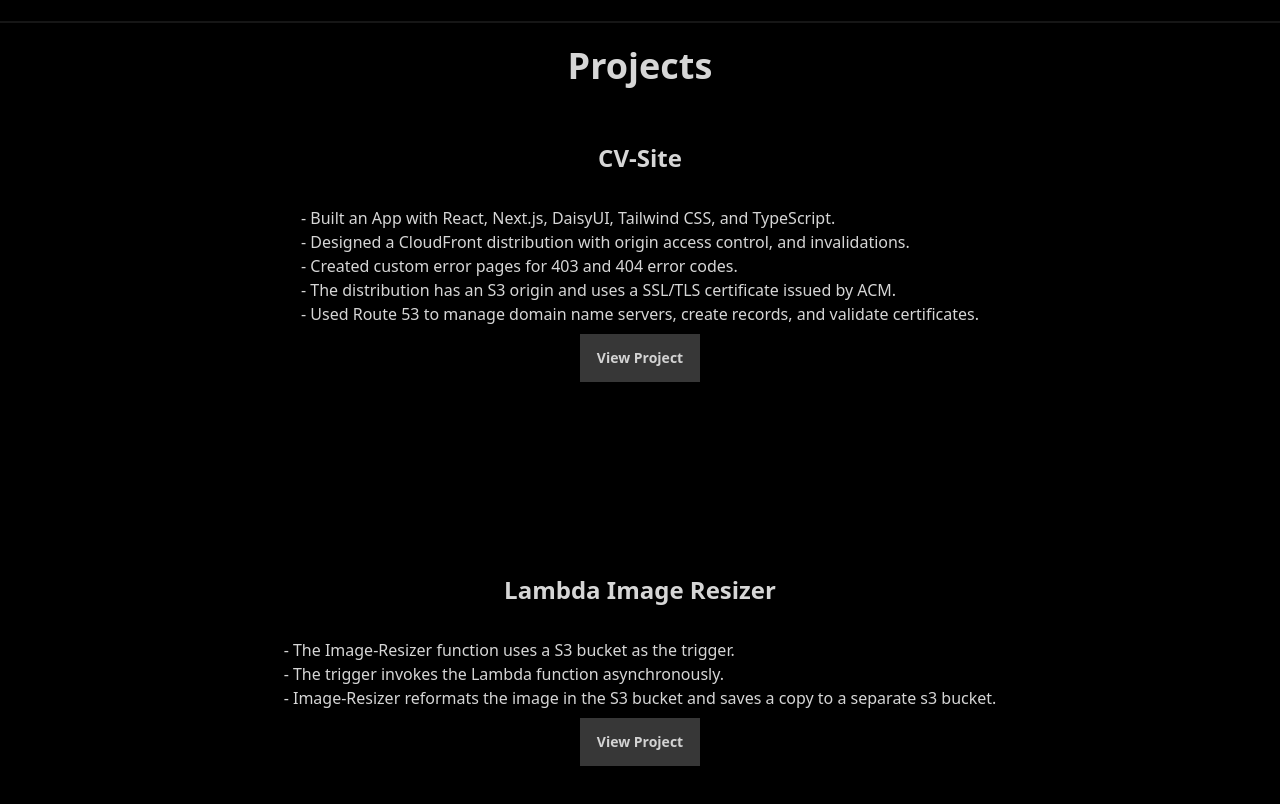
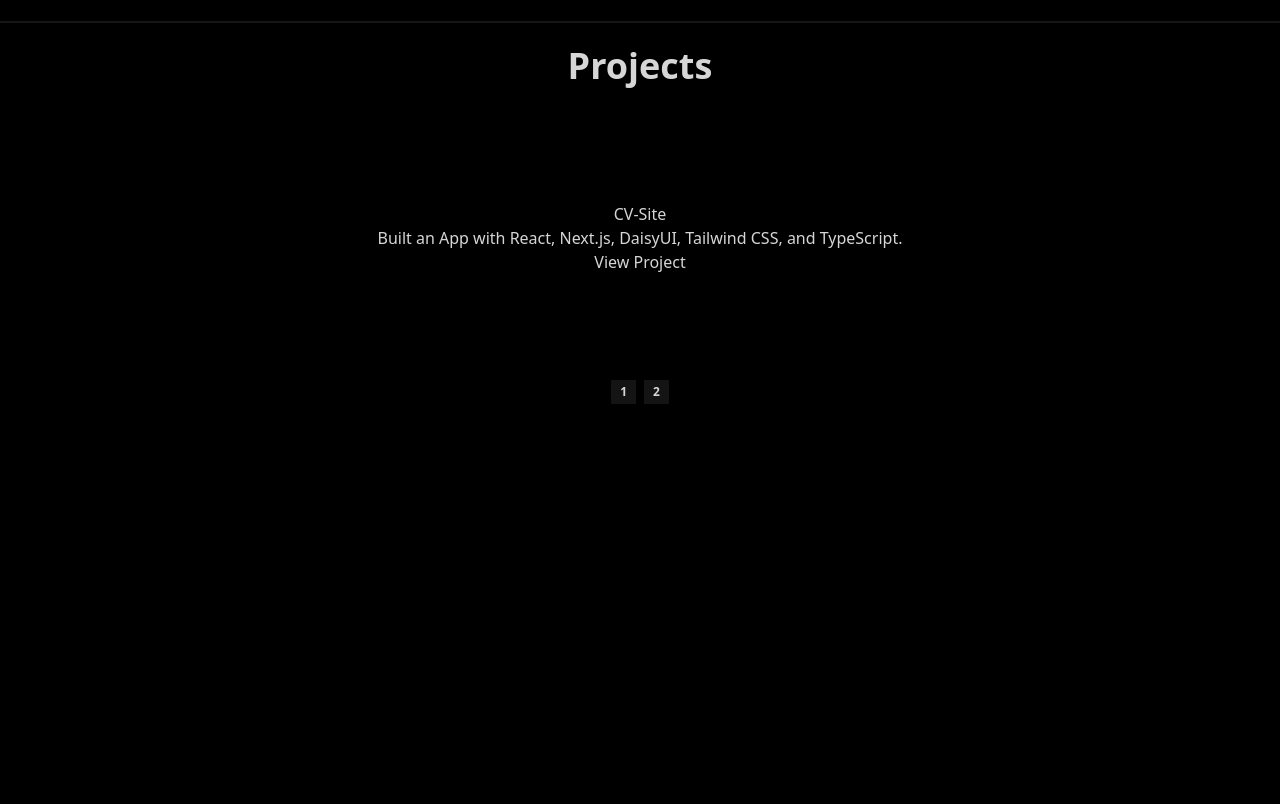
Before and after one commit to KevinJLee81/CV-Site, a Next.js app: page / in a window 1280 px wide. Shown: the part 1214-2018 px from the top of the page. After the commit the page ends 1730 px from the top, so only its background shows below. Built offline with nearby package versions, Linux system fonts and the light colour scheme.

Commit message:
Carousel + Images + Config

```diff
--- a/app/Components/Landing.tsx
+++ b/app/Components/Landing.tsx
@@ -23,6 +23,7 @@
         <meta name="keywords" content="Cloud, AWS, Azure, GCP, DevOps, Python, C#, TypeScript, SQL, CI/CD, S3, Cloudfront, React, Python, Bash, Porfolio, Splunk, Lambda"/>
 
       <div id='landing' className="hero min-h-screen bg-base-100">
+        {<img src="../../bg.svg" className="absolute inset-0 w-full h-full object-cover" />}
         <div className="hero-content text-center">
           <div className="max-w-md">
             <p className="py-6 text-4xl">I'm Kevin</p>
--- a/app/Components/Projects.tsx
+++ b/app/Components/Projects.tsx
@@ -2,62 +2,49 @@
 import Link from "next/link";
 
 const Projects = () => {
+
+  const projectInfo = [
+    {
+      title: "CV-Site",
+      description:"Built an App with React, Next.js, DaisyUI, Tailwind CSS, and TypeScript.",
+      link: "https://github.com/KevinJLee81/CV-Site",
+    },
+    {
+      title: "Image-Resizer",
+      description: "Created a Lamdba function for resizing an image to 250x250.",
+      link: "https://github.com/KevinJLee81/ImageResizer",
+    },
+  ];
+
   return (
     <>
       <div className="flex flex-col w-full border-opacity-50">
         <div className="divider"></div>
       </div>
-      <div
-        id="projects"
-        className="text-4xl bg-base-100 font-bold flex justify-center pb-6"
-      >
+      <div id="projects" className="text-4xl bg-base-100 font-bold flex justify-center pb-6">
         <h1>Projects</h1>
       </div>
 
-      <div className="flex flex-row justify-around">
-        <div className="card bg-base-100 mb-32">
-          <div className="card-body items-center justify-center">
-            <h2 className="card-title text-2xl font-semibold">CV-Site</h2>
-            <br />- Built an App with React, Next.js, DaisyUI, Tailwind CSS, and
-            TypeScript.
-            <br />- Designed a CloudFront distribution with origin access
-            control, and invalidations.
-            <br />- Created custom error pages for 403 and 404 error codes.
-            <br />- The distribution has an S3 origin and uses a SSL/TLS
-            certificate issued by ACM.
-            <br />- Used Route 53 to manage domain name servers, create records,
-            and validate certificates.
-            <div className="card-actions justify-end">
-              <button className="btn btn-primary">
-                <Link href="https://github.com/KevinJLee81/CV-Site">
-                  View Project
-                </Link>
-              </button>
+
+
+      <div className="carousel w-full h-64">
+        {projectInfo.map((project, index) => (
+          <div key={index} className="carousel-item w-full flex flex-col relative" id={`item${index+1}`}>
+            {/*<img src="../../infrastructure.png" className="absolute inset-0 w-full h-full object-cover" />*/}
+            <div className="absolute inset-0 flex flex-col items-center justify-center text-center">
+              <h2>{project.title}</h2>
+              <p>{project.description}</p>
+              <a href={project.link}>View Project</a>
             </div>
           </div>
-        </div>
+        ))}
       </div>
-      <div className="flex flex-row justify-around">
-        <div className="card bg-base-100 mb-32">
-          <div className="card-body items-center justify-center">
-            <h2 className="card-title text-2xl font-semibold">
-              Lambda Image Resizer
-            </h2>
-            <br />- The Image-Resizer function uses a S3 bucket as the trigger.
-            <br />- The trigger invokes the Lambda function asynchronously.
-            <br />- Image-Resizer reformats the image in the S3 bucket and saves
-            a copy to a separate s3 bucket.
-            <div className="card-actions justify-end">
-              <button className="btn btn-primary">
-                <Link href="https://github.com/KevinJLee81/ImageResizer/blob/main/README.md">
-                  View Project
-                </Link>
-              </button>
-            </div>
-          </div>
-        </div>
+      <div className="flex justify-center w-full py-2 gap-2 pb-28">
+        <a href="#item1" className="btn btn-xs">1</a>
+        <a href="#item2" className="btn btn-xs">2</a>
       </div>
     </>
   );
 };
+
 export default Projects;
```
Also changed, not shown: tailwind.config.ts (+8 -10 lines), public/bg.svg (added), public/infrastructure.png (added).
